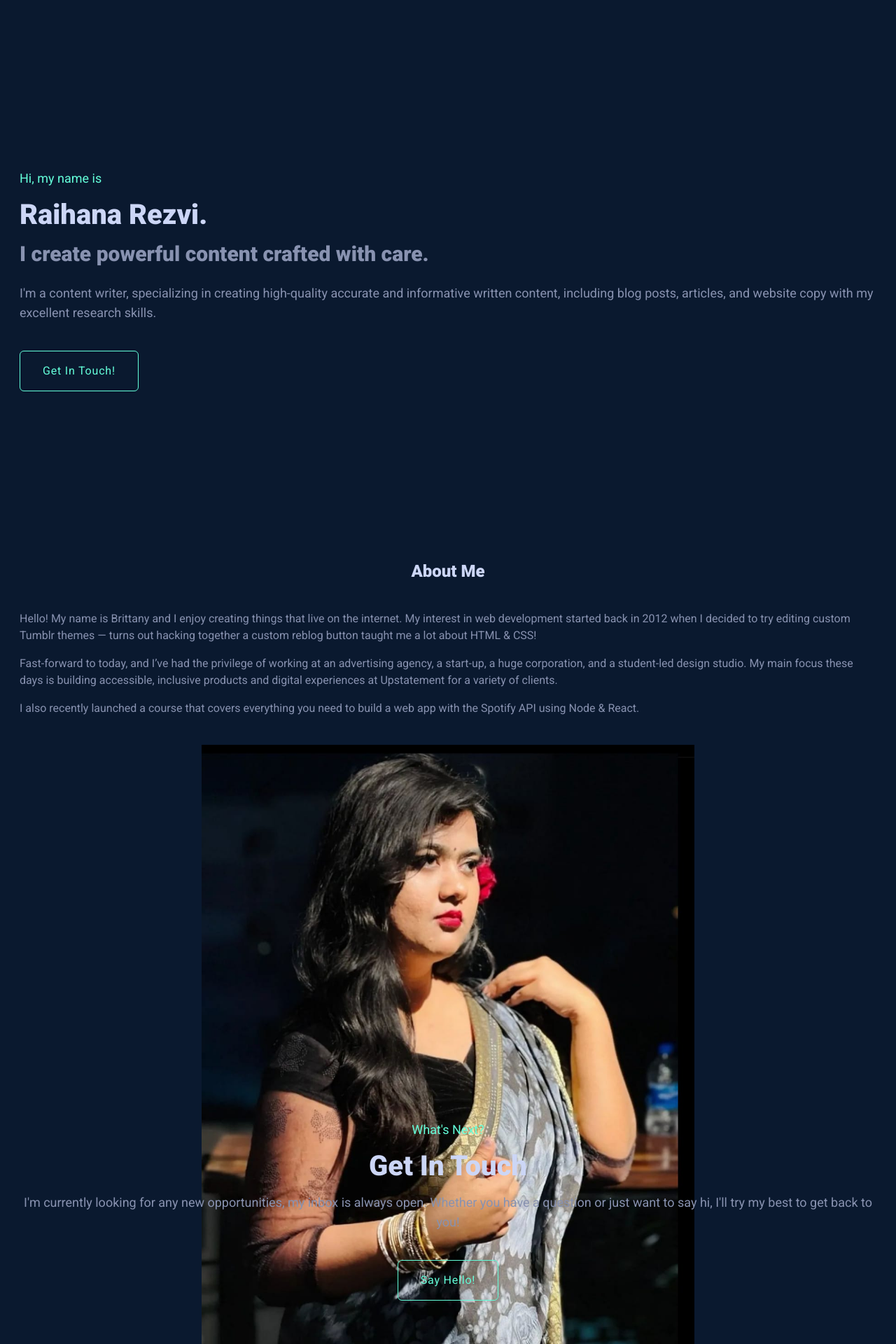
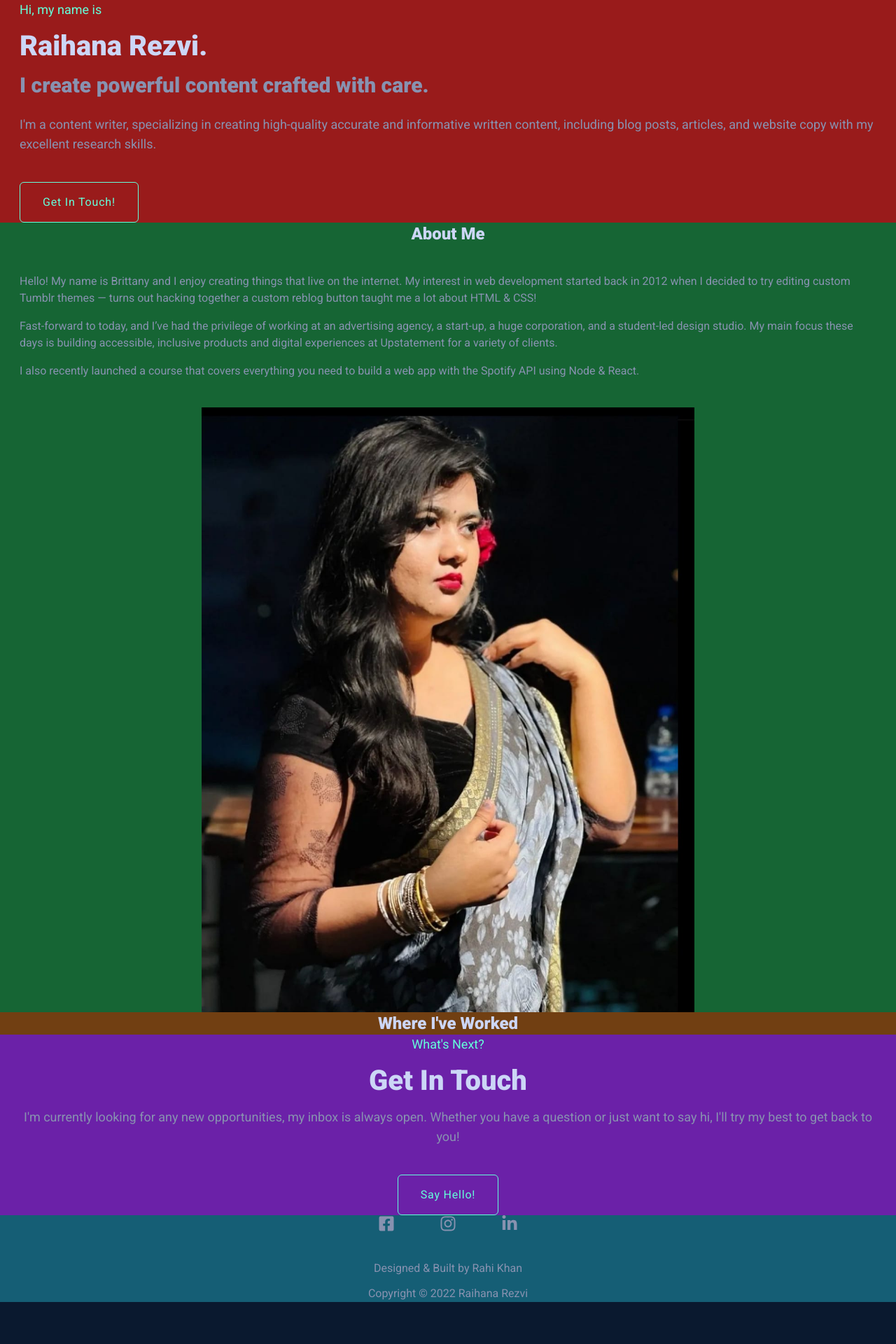
Before and after one commit to beyourahi/rezvi-personal-site, a Next.js app: page / in a window 1280 px wide. Shown: the top 1920 px of the page at 70% size. After the commit the page ends 1860 px from the top, so only its background shows below. Built offline with nearby package versions, Linux system fonts and the light colour scheme.

Commit message:
experience component completed ✅️️️

```diff
--- a/app/About.tsx
+++ b/app/About.tsx
@@ -3,7 +3,7 @@ import headshot from "@/public/images/headshot.jpeg";
 import { brandName } from "data.json";
 
 export const About = () => (
-    <div className="flex flex-col items-center h-screen space-y-10 px-7">
+    <div className="flex flex-col items-center space-y-10 bg-green-800 px-7">
         <h1 className="text-2xl font-extrabold text-heading">About Me </h1>
 
         <div className="space-y-4 text-base text-subHeading">
--- a/app/Contact.tsx
+++ b/app/Contact.tsx
@@ -4,7 +4,7 @@ import { email } from "data.json";
 
 export const Contact = () => (
     <div
-        className="flex flex-col items-center justify-center mb-40 space-y-10 text-center px-7"
+        className="flex flex-col items-center justify-center space-y-10 text-center bg-purple-800 px-7"
         id="contact"
     >
         <div className="space-y-2">
--- /dev/null
+++ b/app/Experience.tsx
@@ -0,0 +1,7 @@
+export const Experience = () => (
+    <div className="flex flex-col items-center space-y-10 bg-yellow-900 px-7">
+        <h1 className="text-2xl font-extrabold text-heading">
+            Where I&apos;ve Worked
+        </h1>
+    </div>
+);
--- a/app/Footer.tsx
+++ b/app/Footer.tsx
@@ -4,7 +4,7 @@ import { FaFacebookSquare, FaInstagram, FaLinkedinIn } from "react-icons/fa";
 const year = new Date().getFullYear();
 
 export const Footer = () => (
-    <div className="flex flex-col items-center mb-8 space-y-10">
+    <div className="flex flex-col items-center space-y-10 bg-cyan-800">
         <div className="flex space-x-16 text-2xl text-subHeading">
             <a href={facebookURL} target="_blank" rel="noreferrer">
                 <FaFacebookSquare />
--- a/app/Masthead.tsx
+++ b/app/Masthead.tsx
@@ -2,7 +2,7 @@ import { brandName, tagline, description } from "data.json";
 import { ContactButton } from "./ContactButton";
 
 export const Masthead = () => (
-    <div className="flex flex-col items-start justify-center h-screen space-y-10 px-7">
+    <div className="flex flex-col items-start justify-center space-y-10 bg-red-800 px-7">
         <div className="space-y-6">
             <div className="space-y-2">
                 <h4 className="text-lg text-coolGreen">Hi, my name is</h4>
--- a/app/page.tsx
+++ b/app/page.tsx
@@ -2,11 +2,13 @@ import { Contact } from "./Contact";
 import { Masthead } from "./Masthead";
 import { Footer } from "./Footer";
 import { About } from "./About";
+import { Experience } from "./Experience";
 
 const Home = () => (
     <main>
         <Masthead />
         <About />
+        <Experience />
         <Contact />
         <Footer />
     </main>
```
